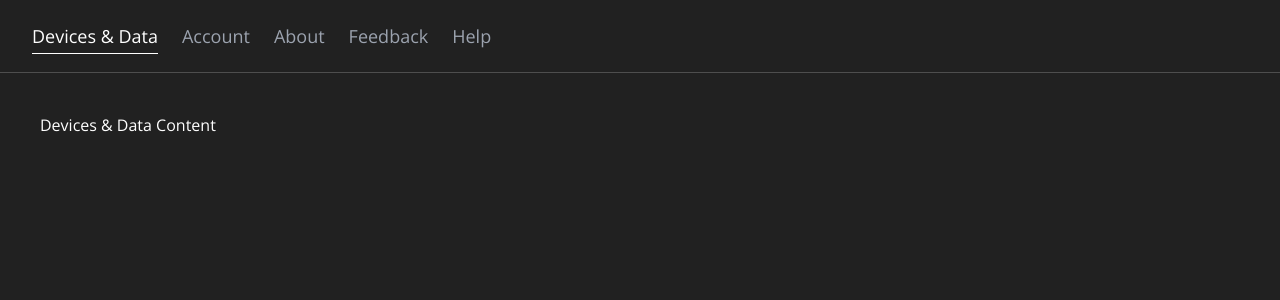
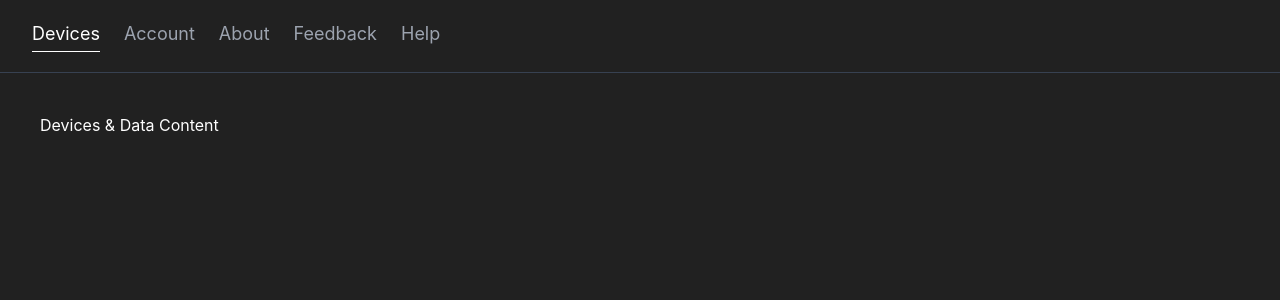
Before and after one commit to SOURCE-Platform/O, a React (Create React App) app in the folder frontend/: page / in a window 1280 px wide. Shown: the top 300 px of the page. Built offline with nearby package versions, Linux system fonts and the light colour scheme.

Commit message:
took out custom css styling and using tailwinds utility classes now to keep things simpler. we'll see where this goes.

```diff
--- a/frontend/src/components/ui/HeaderTabs.css
+++ /dev/null
@@ -1,45 +0,0 @@
-.header-tabs {
-  padding: 1rem;
-  border-bottom: 1px solid #4E4E4E;
-}
-
-.tabs-list {
-  width: 100%;
-  justify-content: flex-start;
-  background-color: transparent;
-}
-
-.tab-trigger {
-  font-family: 'Open Sans', sans-serif !important;
-  font-weight: 400 !important; /* or whatever weight you prefer */
-  font-size: 1.125rem;
-  padding-top: 0.5rem;
-  padding-bottom: 0.5rem;
-  color: #9ca3af;
-  position: relative;
-}
-
-.tab-trigger[data-state="active"] {
-  color: #ffffff;
-  font-weight: 400 !important; /* if you want active tabs to be bolder */
-}
-
-.tab-trigger[data-state="active"]::after {
-  background-color: #ffffff;
-}
-
-.tab-trigger span {
-  padding-left: 0rem;
-  padding-right: 0rem;
-  position: relative;
-}
-
-.tab-trigger[data-state="active"] span::after {
-  content: '';
-  position: absolute;
-  bottom: -0.5rem;
-  left: 0;
-  right: 0;
-  height: 1px;
-  background-color: #ffffff;
-}
--- a/frontend/src/components/ui/HeaderTabs.jsx
+++ b/frontend/src/components/ui/HeaderTabs.jsx
@@ -1,27 +1,23 @@
 import React from 'react';
 import { Tabs, TabsList, TabsTrigger } from './tabs';
-import './HeaderTabs.css';
 
 const HeaderTabs = ({ activeTab, onTabChange }) => {
   return (
-    <header className="header-tabs">
+    <header className="p-4 border-b border-gray-700">
       <Tabs value={activeTab} onValueChange={onTabChange} className="w-full">
-        <TabsList className="tabs-list">
-          <TabsTrigger value="devices" className="tab-trigger">
-            <span>Devices & Data</span>
-          </TabsTrigger>
-          <TabsTrigger value="account" className="tab-trigger">
-            <span>Account</span>
-          </TabsTrigger>
-          <TabsTrigger value="about" className="tab-trigger">
-            <span>About</span>
-          </TabsTrigger>
-          <TabsTrigger value="feedback" className="tab-trigger">
-            <span>Feedback</span>
-          </TabsTrigger>
-          <TabsTrigger value="help" className="tab-trigger">
-            <span>Help</span>
-          </TabsTrigger>
+        <TabsList className="flex justify-start bg-transparent">
+          {['devices', 'account', 'about', 'feedback', 'help'].map((tab) => (
+            <TabsTrigger
+              key={tab}
+              value={tab}
+              className="text-lg font-normal text-gray-400 hover:text-white transition-colors relative px-3 py-2 group"
+            >
+              <span className="relative pb-1 group-data-[state=active]:text-white">
+                {tab.charAt(0).toUpperCase() + tab.slice(1)}
+                <span className="absolute bottom-0 left-0 w-full h-px bg-white opacity-0 transition-opacity duration-300 ease-in-out group-data-[state=active]:opacity-100"></span>
+              </span>
+            </TabsTrigger>
+          ))}
         </TabsList>
       </Tabs>
     </header>
--- a/frontend/src/components/ui/tabs.jsx
+++ b/frontend/src/components/ui/tabs.jsx
@@ -20,8 +20,7 @@ const TabsTrigger = React.forwardRef(({ className, ...props }, ref) => (
   <TabsPrimitive.Trigger
     ref={ref}
     className={cn(
-      "inline-flex items-center justify-center whitespace-nowrap rounded-sm px-3 py-1.5 text-sm font-medium ring-offset-background transition-all focus-visible:outline-none focus-visible:ring-2 focus-visible:ring-ring focus-visible:ring-offset-2 disabled:pointer-events-none disabled:opacity-50 data-[state=active]:text-foreground",
-      "text-content", // Add your custom utility class here
+      "inline-flex items-center justify-center whitespace-nowrap transition-all focus-visible:outline-none focus-visible:ring-2 focus-visible:ring-ring focus-visible:ring-offset-2 disabled:pointer-events-none disabled:opacity-50 group",
       className
     )}
     {...props} />
--- a/frontend/src/globals.css
+++ b/frontend/src/globals.css
@@ -2,30 +2,4 @@
 @tailwind components;
 @tailwind utilities;
 
-@layer base {
-  :root {
-    --background: 0 0% 13%;
-    --foreground: 0 0% 100%;
-    /* ... other custom properties ... */
-  }
-
-  .dark {
-    --background: 0 0% 13%;
-    --foreground: 0 0% 100%;
-    /* ... other dark mode custom properties ... */
-  }
-
-  html, body, #root {
-    font-family: 'Open Sans', sans-serif !important;
-    font-weight: 400 !important; /* or any other weight you prefer as default */
-  }
-}
-
-@layer base {
-  * {
-    @apply border-border;
-  }
-  body {
-    @apply bg-background text-foreground;
-  }
-}
+/* Any absolutely necessary global styles that can't be achieved with Tailwind */
--- a/frontend/tailwind.config.js
+++ b/frontend/tailwind.config.js
@@ -12,8 +12,8 @@ module.exports = {
       },
       colors: {
         border: "hsl(var(--border))",
-        background: "hsl(var(--background))",
-        foreground: "hsl(var(--foreground))",
+        background: "#212121", // or your desired dark background color
+        foreground: "#ffffff",
         // ... other color definitions ...
       },
       fontWeight: {
```
